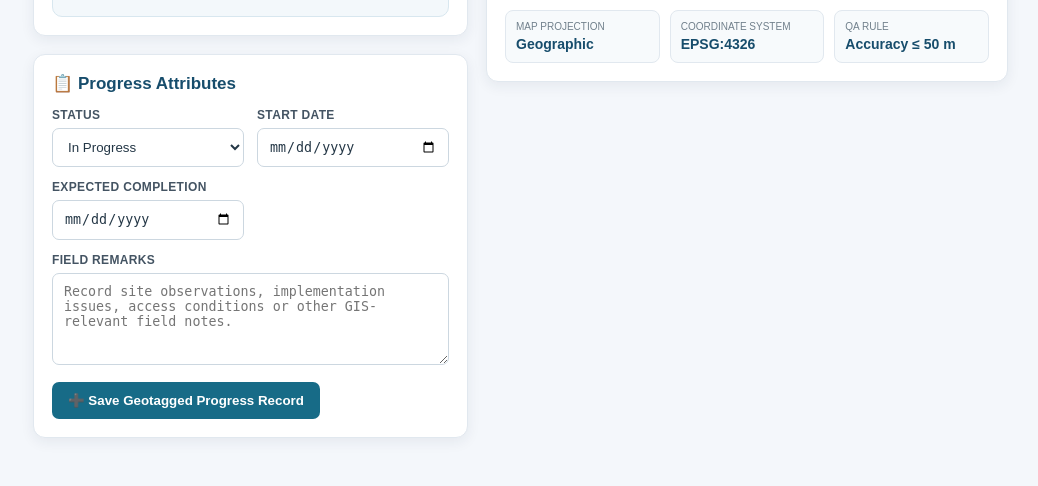
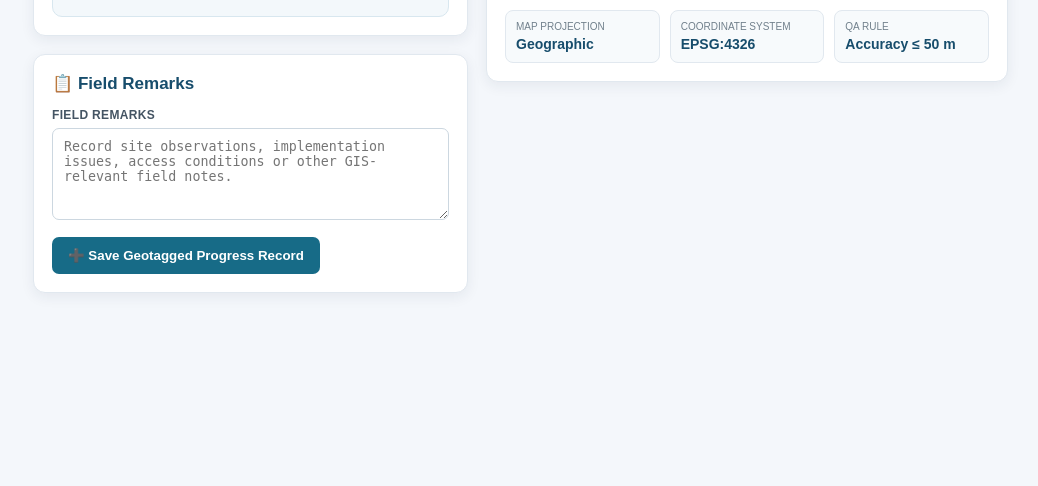
Before and after one commit to Hassan8755/Locator-Dashboard, a Flask app: page /progress in a window 1280 px wide. Shown: the part 875-1361 px from the top of the page, without its empty margins (242-1280 px from the left). After the commit the page ends 1168 px from the top, so only its background shows below. Run offline with Flask 3, Linux system fonts and the light colour scheme; the visitor is signed in with stand-in values (Sample User, id 1); data that the repository does not hold is empty; some libraries are stand-ins or nearby versions.

Commit message:
progress box start and end date column remove

```diff
--- a/app.py
+++ b/app.py
@@ -3999,7 +3999,7 @@ def api_progress_add():
             return jsonify({"error": f + " required"}), 400
 
     # CHANGED: category sirf ye 2 values ho sakti hain
-    if d["category"].strip() not in ("Executing Agency", "Assisting Agency"):
+    if d["category"].strip() not in ("Under Execution", "Existing"):
         return jsonify({"error": "Invalid category"}), 400
 
     if d.get("lat") in (None, "") or d.get("lng") in (None, ""):
--- a/static/script/progress.js
+++ b/static/script/progress.js
@@ -8,9 +8,6 @@ const site = document.getElementById('pSite');
 const plant = document.getElementById('pPlantType');
 const pLat = document.getElementById('pLat');
 const pLng = document.getElementById('pLng');
-const pStatus = document.getElementById('pStatus');
-const pStart = document.getElementById('pStart');
-const pEnd = document.getElementById('pEnd');
 const pRemarks = document.getElementById('pRemarks');
 const captureLocationBtn = document.getElementById('captureLocation');
 const captureStatus = document.getElementById('captureStatus');
@@ -534,7 +531,7 @@ async function syncPending() {
 
 function resetProgressForm() {
   // CHANGED: Division/District/Tehsil ab dropdown hain, unhe resetCascade() reset karta hai
-  document.querySelectorAll('#pSite,#pPlantType,#pStart,#pEnd,#pRemarks').forEach(x => x.value = '');
+  document.querySelectorAll('#pSite,#pPlantType,#pRemarks').forEach(x => x.value = '');
   resetCascade();
   category.value = '';
   if (window.progressPhotos) window.progressPhotos.length = 0;
@@ -542,7 +539,6 @@ function resetProgressForm() {
   if (gallery) gallery.innerHTML = '';
   const photoStatus = document.getElementById('photoStatus');
   if (photoStatus) photoStatus.textContent = 'Capture GPS first, then take photos.';
-  pStatus.value = 'In Progress';
   pLat.value = ''; pLng.value = '';
   gpsAccuracy.textContent = '—'; captureTime.textContent = '—';
   captureStatus.textContent = 'Press Capture Current Location to take a new field observation.';
@@ -573,9 +569,10 @@ document.querySelector('.save-btn').addEventListener('click', async () => {
     lat: pLat.value,
     lng: pLng.value,
     accuracy: gpsAccuracy.textContent,
-    status: pStatus.value,
-    start_date: pStart.value,
-    end_date: pEnd.value,
+    // Category se status: Under Execution = In Progress, Existing = Completed
+    status: category.value === 'Existing' ? 'Completed' : 'In Progress',
+    start_date: '',
+    end_date: '',
     remarks: pRemarks.value.trim(),
     captured_at: captureTime.textContent,
     images: (window.progressPhotos || []).map(photo => photo.dataUrl)
--- a/templates/progress.html
+++ b/templates/progress.html
@@ -122,23 +122,8 @@
       </section>
 
       <section class="gis-card">
-        <h3>📋 Progress Attributes</h3>
+        <h3>📋 Field Remarks</h3>
         <div class="form-grid">
-          <div class="form-field">
-            <label for="pStatus">Status</label>
-            <select id="pStatus">
-              <option selected>In Progress</option>
-              <option>Completed</option>
-            </select>
-          </div>
-          <div class="form-field">
-            <label for="pStart">Start Date</label>
-            <input id="pStart" type="date">
-          </div>
-          <div class="form-field">
-            <label for="pEnd">Expected Completion</label>
-            <input id="pEnd" type="date">
-          </div>
           <div class="form-field full">
             <label for="pRemarks">Field Remarks</label>
             <textarea id="pRemarks" placeholder="Record site observations, implementation issues, access conditions or other GIS-relevant field notes."></textarea>
```
